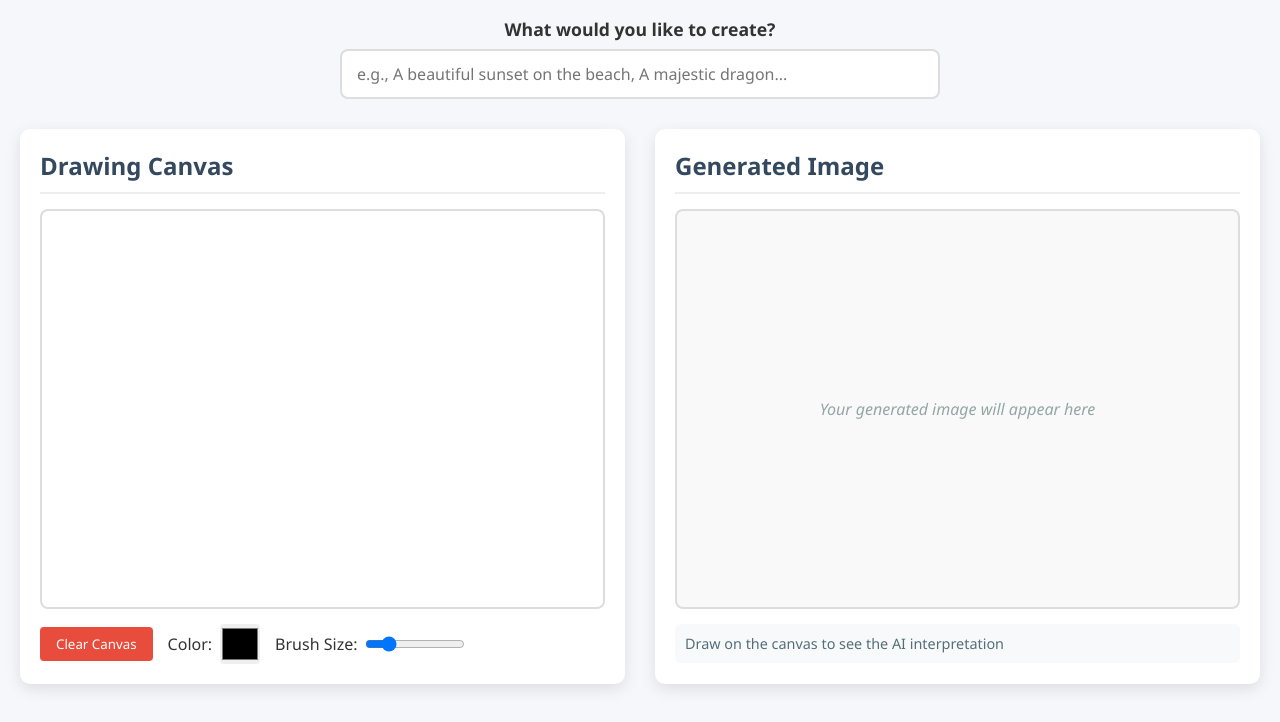
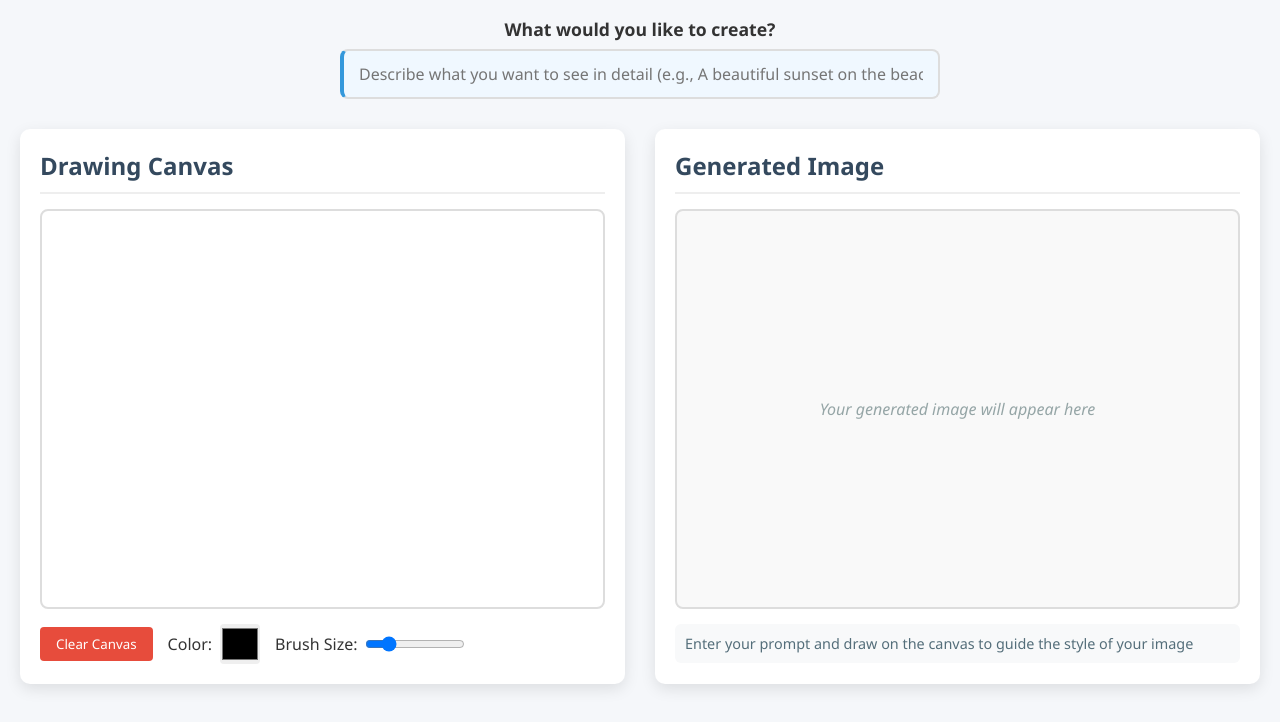
Before and after one commit to websimapi/websim-ai-image-generator-3, a plain HTML site: page index.html in a window 1280 px wide. Shown: the part 78-800 px from the top of the page. Drawn offline with Linux system fonts and the light colour scheme.

Commit message:
v4: Fix the What would you like to create to be more weighted more in the final image generation so it uses that prompt more to generate the image then just the drawing canvas (The drawing canvas will be low quality input we will  most likely want HD out

```diff
--- a/index.html
+++ b/index.html
@@ -19,7 +19,7 @@
             <h1>Real-Time AI Image Generator</h1>
             <div class="prompt-container">
                 <label for="promptInput">What would you like to create?</label>
-                <input type="text" id="promptInput" placeholder="e.g., A beautiful sunset on the beach, A majestic dragon...">
+                <input type="text" id="promptInput" placeholder="Describe what you want to see in detail (e.g., A beautiful sunset on the beach with palm trees)">
             </div>
         </div>
 
@@ -49,7 +49,7 @@
                     <img id="aiGeneratedImage" style="display: none;">
                 </div>
                 <div id="imageDescription" class="description">
-                    <p>Draw on the canvas to see the AI interpretation</p>
+                    <p>Enter your prompt and draw on the canvas to guide the style of your image</p>
                 </div>
             </div>
         </div>
--- a/script.js
+++ b/script.js
@@ -208,8 +208,8 @@ document.addEventListener('DOMContentLoaded', () => {
     }
 
     async function generateImage(prompt, drawingAnalysis) {
-        // Combine the user prompt with the drawing analysis
-        const enhancedPrompt = `${prompt} with the following style and elements: ${drawingAnalysis}`;
+        // More weight on the prompt, use drawing analysis only for style inspiration
+        const enhancedPrompt = `High-quality detailed rendering of "${prompt}". Use these style elements for inspiration: ${drawingAnalysis}`;
 
         const result = await websim.imageGen({
             prompt: enhancedPrompt,
--- a/style.css
+++ b/style.css
@@ -47,6 +47,8 @@ h1 {
     border-radius: 8px;
     font-size: 1rem;
     transition: border-color 0.3s;
+    background-color: #f0f8ff;
+    border-left: 4px solid #3498db;
 }
 
 #promptInput:focus {
```
